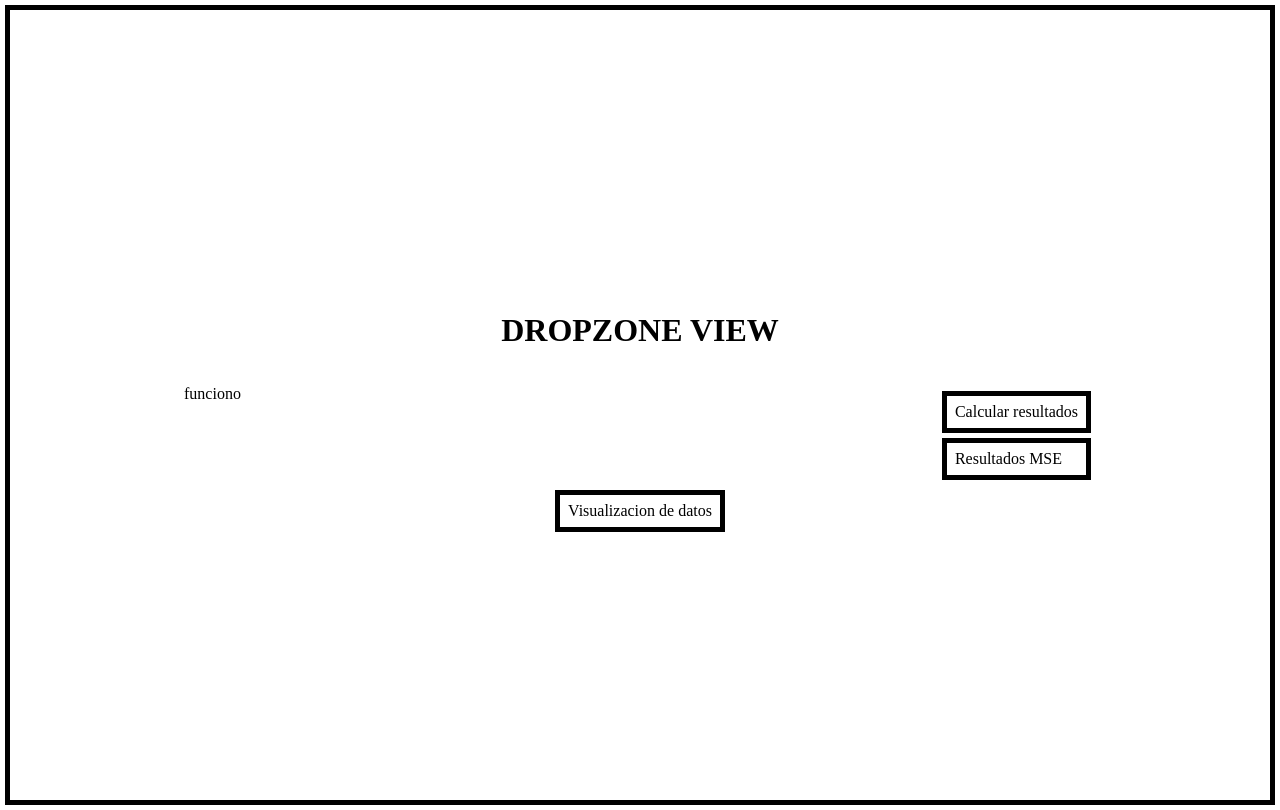
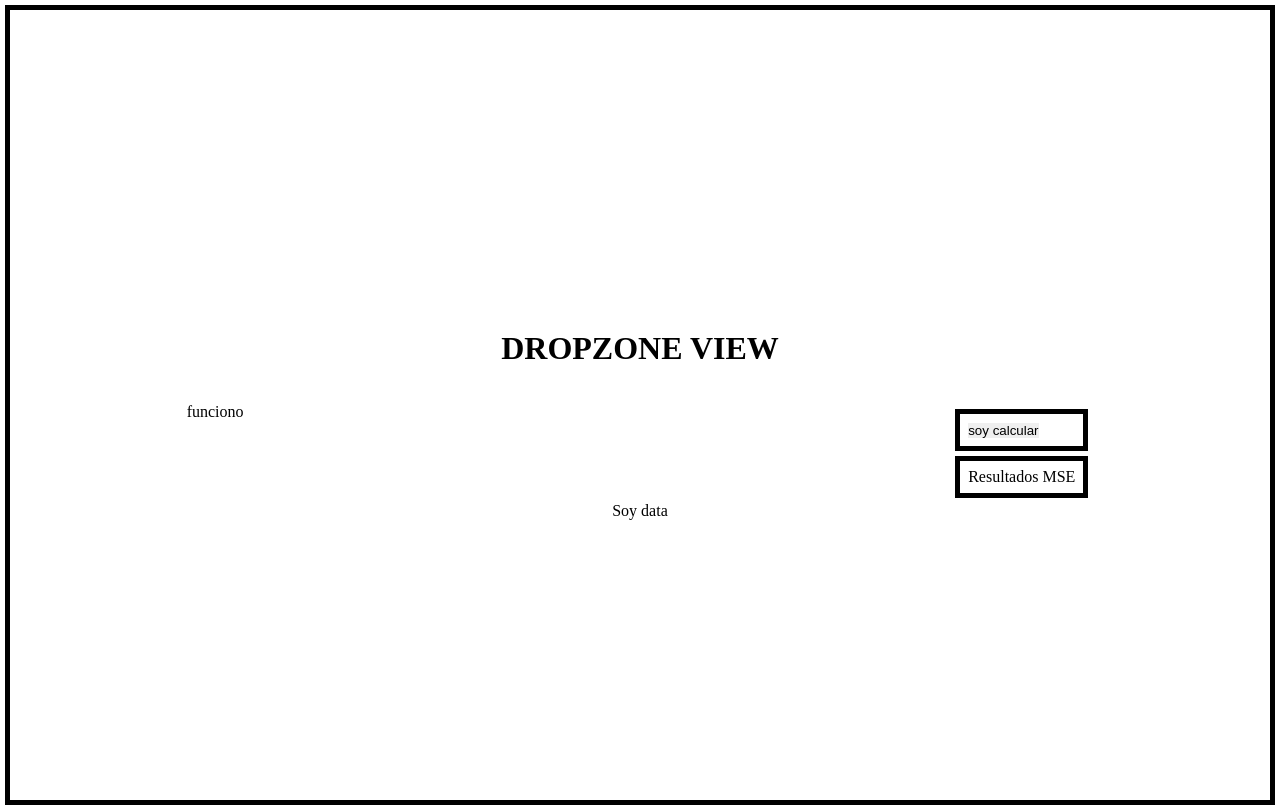
Before and after one commit to jnataliaramirez/hackathon-JOBMadrid, a React (Create React App) app: page / in a window 1280 px wide. Built offline with nearby package versions, Linux system fonts and the light colour scheme.

Commit message:
fist commit branch devhelio

```diff
--- a/src/components/App.js
+++ b/src/components/App.js
@@ -1,7 +1,6 @@
 // styles
 import '../styles/reset.css';
 import '../styles/App.css';
-import { Layout } from './screen/Layout';
 import { AppRouter } from '../router/AppRouter';
 
 function App() {
--- /dev/null
+++ b/src/components/CalculateResult.js
@@ -0,0 +1,18 @@
+//vendor
+import React from 'react'
+//styles
+import '../styles/calculateresult.css'
+
+export const CalculateResult = () => {
+    const handleButtonClick = () => {
+        console.log('estoy funcionando')
+    }
+    return (
+        <button
+            className="btncalculate"
+            onClick={handleButtonClick}
+        >
+            soy calcular
+        </button>
+    )
+}
--- /dev/null
+++ b/src/components/ViewData.js
@@ -0,0 +1,10 @@
+import React from 'react'
+
+export const ViewData = () => {
+
+    return (
+        <div>
+            Soy data
+        </div>
+    )
+}
--- a/src/components/screen/Layout.jsx
+++ b/src/components/screen/Layout.jsx
@@ -2,7 +2,11 @@
 import React from 'react'
 //styles
 import '../../styles/layout.css'
+//components
+import { CalculateResult } from '../CalculateResult'
 import { Dropzone } from '../Dropzone'
+import { ViewData } from '../ViewData'
+
 export const Layout = () => {
     return (
         <div className="main">
@@ -11,11 +15,11 @@ export const Layout = () => {
                 <Dropzone />
                 <div></div>
                 <div className="center__rigth">
-                    <div className="center__rigth--item">Calcular resultados</div>
+                    <div className="center__rigth--item"><CalculateResult /></div>
                     <div className="center__rigth--item">Resultados MSE</div>
                 </div>
             </div>
-            <div class="main__foot">Visualizacion de datos</div>
+            <div classname="main__foot"><ViewData /></div>
         </div>
     )
 }
--- a/src/index.js
+++ b/src/index.js
@@ -1,7 +1,6 @@
 // Fichero src/index.js
 import React from 'react';
 import ReactDOM from 'react-dom';
-import { HashRouter } from 'react-router-dom';
 import App from './components/App';
 
 ReactDOM.render(
--- /dev/null
+++ b/src/styles/calculateresult.css
@@ -0,0 +1,3 @@
+.btncalculate{
+    border: none;
+}
```
Also changed, not shown: src/components/alsdaslk.jsx (deleted).
